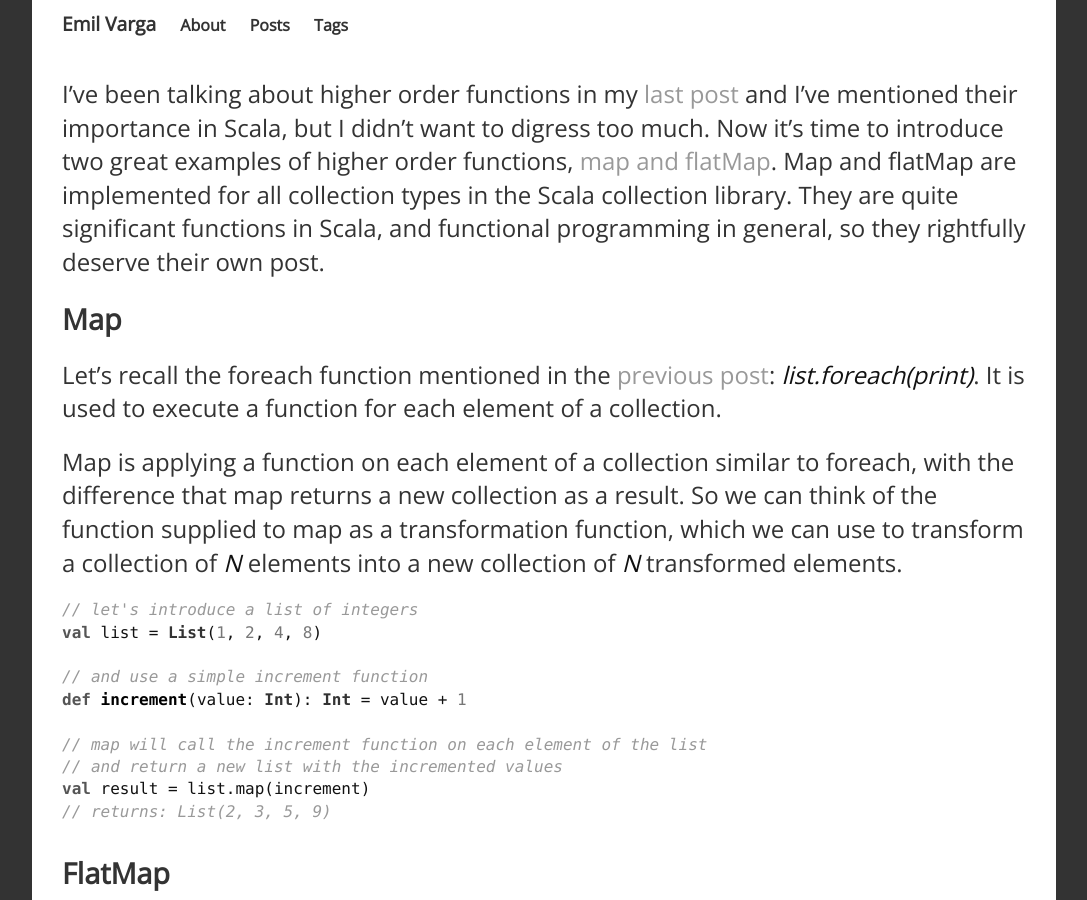
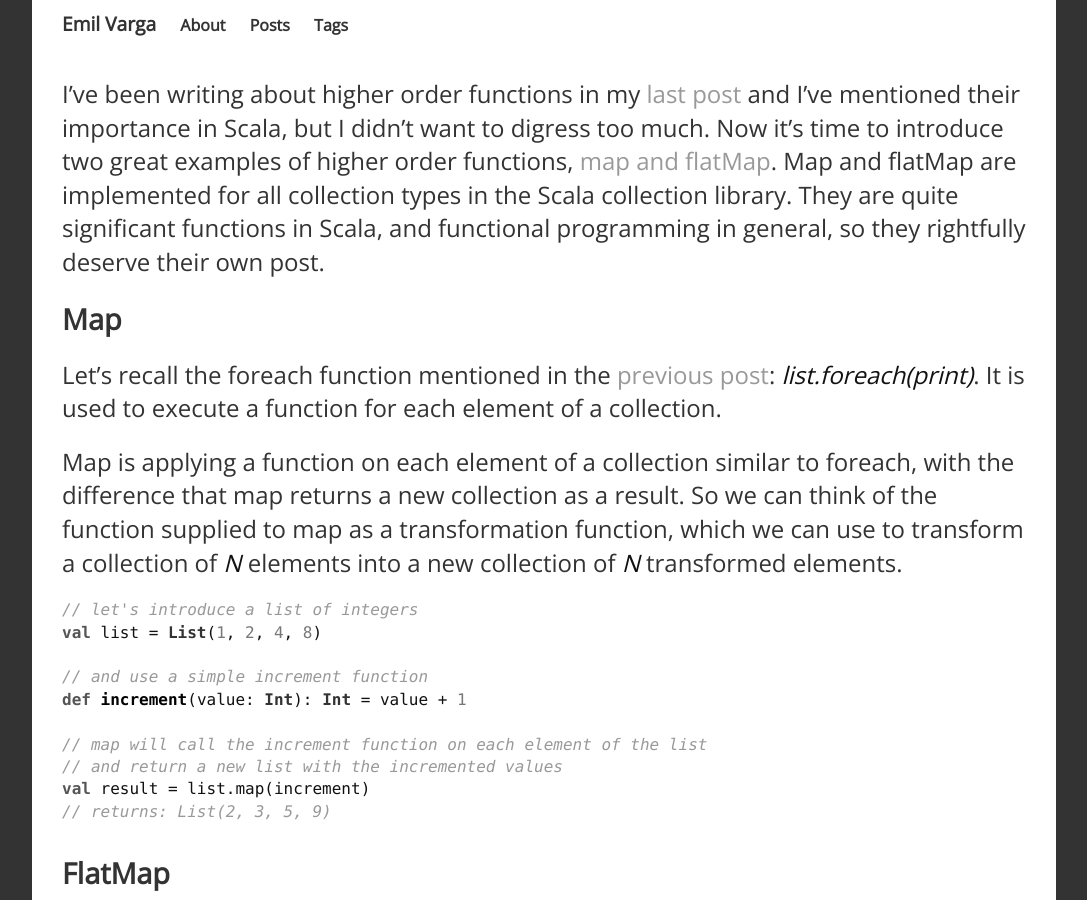
Before and after one commit to cogitor/cogitor.github.io, a Jekyll site: the page built from _posts/2016-04-10-map-and-flatmap.md, in a window 1280 px wide and 900 px high. Shown: the whole window, without its empty margins (96-1183 px from the left). Built offline with Jekyll 4.4.1, drawn with Linux system fonts in a browser that asks for light colours; nearby versions of some CDN libraries; a style sheet for code colours, icons or effects is not loaded; some of the changed text lies outside the part shown.

Commit message:
talk -> write

```diff
--- a/_posts/2016-04-10-map-and-flatmap.md
+++ b/_posts/2016-04-10-map-and-flatmap.md
@@ -5,7 +5,7 @@ tags: [scala, higher order functions, map, flatmap, for comprehension]
 image: /assets/scala_code.jpg
 ---
 
-I've been talking about higher order functions in my [last post](/posts/2016/03/28/a-story-of-higher-order-functions) and I've mentioned their importance in Scala, but I didn't want to digress too much. Now it's time to introduce two great examples of higher order functions, [map and flatMap](http://www.brunton-spall.co.uk/post/2011/12/02/map-map-and-flatmap-in-scala/). Map and flatMap are implemented for all collection types in the Scala collection library. They are quite significant functions in Scala, and functional programming in general, so they rightfully deserve their own post.
+I've been writing about higher order functions in my [last post](/posts/2016/03/28/a-story-of-higher-order-functions) and I've mentioned their importance in Scala, but I didn't want to digress too much. Now it's time to introduce two great examples of higher order functions, [map and flatMap](http://www.brunton-spall.co.uk/post/2011/12/02/map-map-and-flatmap-in-scala/). Map and flatMap are implemented for all collection types in the Scala collection library. They are quite significant functions in Scala, and functional programming in general, so they rightfully deserve their own post.
 
 <!--break-->
 
```
Also changed, not shown: other parts of _posts/2016-04-10-map-and-flatmap.md (+1 -1 lines).
